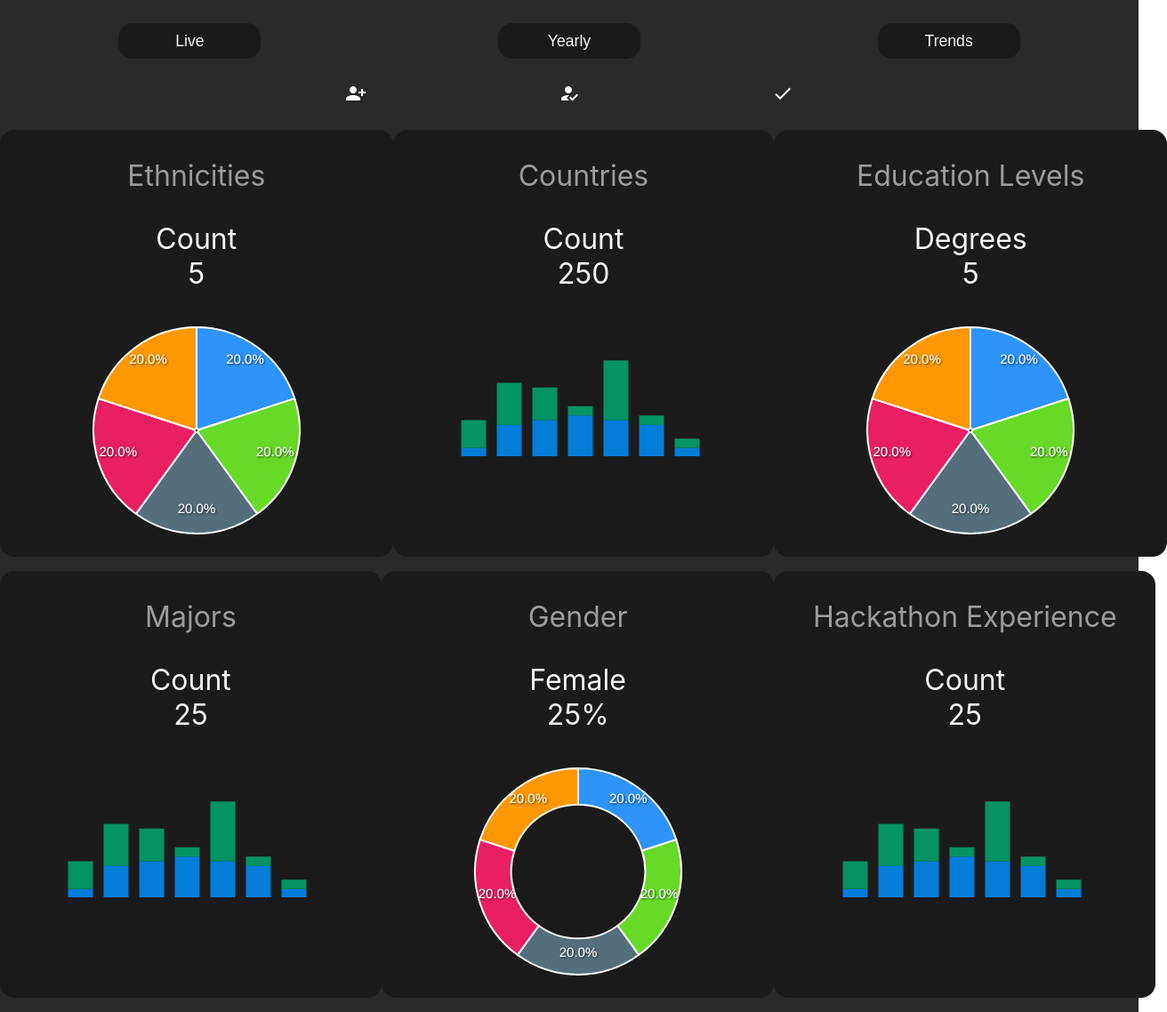
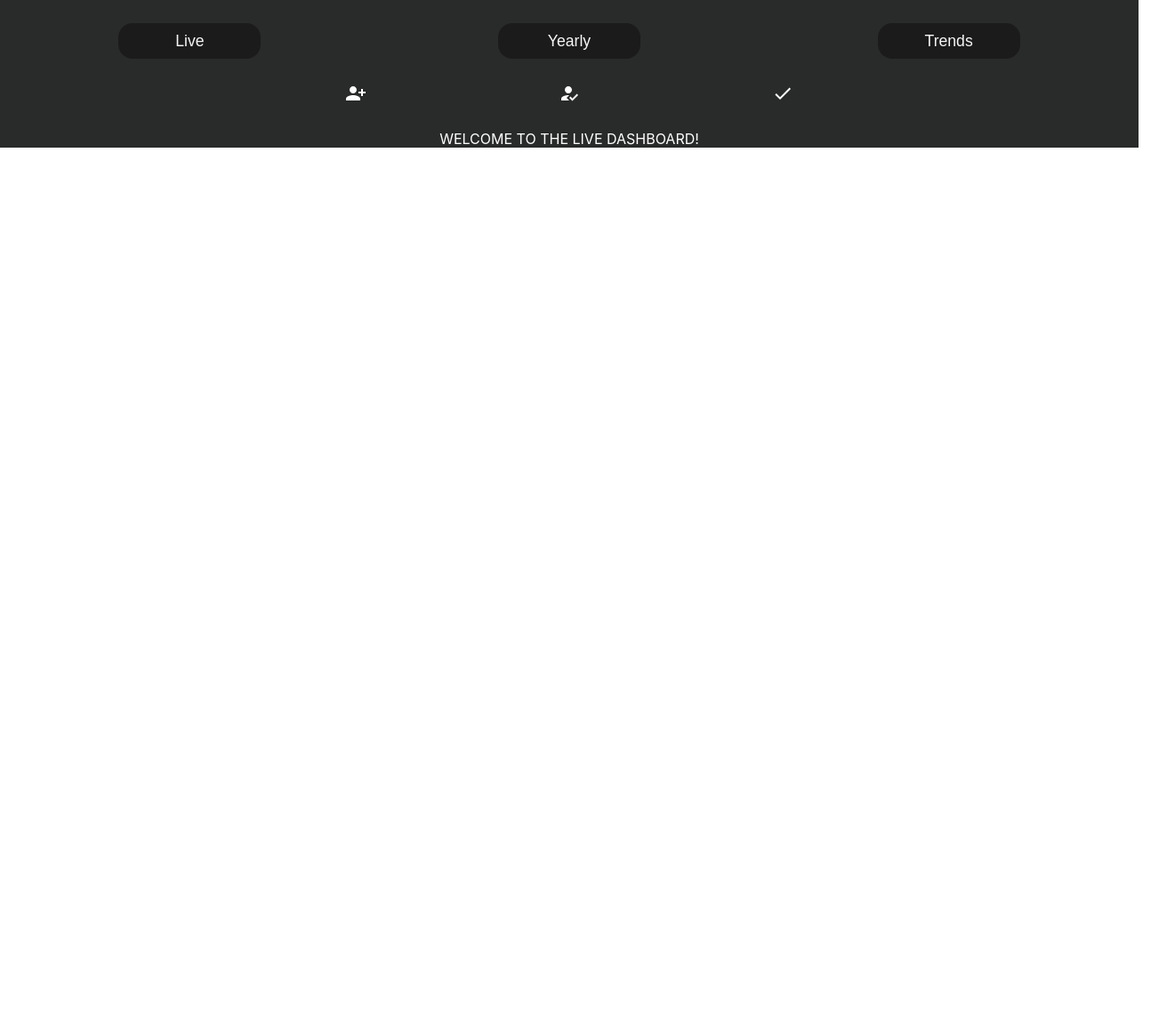
Before and after one commit to nishilfaldu/react-dashboard, a React (Create React App) app: page / in a window 1280 px wide. Shown: the whole page at 89% size, 1312 px wide, since content can reach past the window. After the commit the page ends 800 px from the top, so only its background shows below. Built offline with nearby package versions, Linux system fonts and the light colour scheme.

Commit message:
added props to live dashboard

```diff
--- a/src/components/dashboards/LiveDashboard.js
+++ b/src/components/dashboards/LiveDashboard.js
@@ -9,19 +9,19 @@ const StyledRow = styled.div`
     padding-bottom: 1rem;
 `
 
-const LiveDashboard = function(){
+const LiveDashboard = function(props){
     return(
         <div>
             <StyledRow>
-                <PieChartCard cardTitle="Ethnicities" cardLabel="Count" cardValue="5" chartType={'pie'}></PieChartCard>
-                <BarChartCard cardTitle="Countries" cardLabel="Count" cardValue="250"></BarChartCard>
-                <PieChartCard cardTitle="Education Levels" cardLabel="Degrees" cardValue="5" chartType={'pie'}></PieChartCard>
+                <PieChartCard cardTitle="Ethnicities" cardLabel="Count" cardValue={props.ethnicityVal} chartType={'pie'}></PieChartCard>
+                <BarChartCard cardTitle="Countries" cardLabel="Count" cardValue={props.countriesVal}></BarChartCard>
+                <PieChartCard cardTitle="Education Levels" cardLabel="Degrees" cardValue={props.degreesVal} chartType={'pie'}></PieChartCard>
             </StyledRow>
 
             <StyledRow>
-                <BarChartCard cardTitle="Majors" cardLabel="Count" cardValue="25"></BarChartCard>
-                <PieChartCard cardTitle="Gender" cardLabel="Female" cardValue="25%" chartType={'donut'}></PieChartCard>
-                <BarChartCard cardTitle="Hackathon Experience" cardLabel="Count" cardValue="25"></BarChartCard>
+                <BarChartCard cardTitle="Majors" cardLabel="Count" cardValue={props.majorsVal}></BarChartCard>
+                <PieChartCard cardTitle="Gender" cardLabel="Female" cardValue={props.genderVal} chartType={'donut'}></PieChartCard>
+                <BarChartCard cardTitle="Hackathon Experience" cardLabel="Count" cardValue={props.hackExperienceVal}></BarChartCard>
             </StyledRow>
             {/* <SparklineCard></SparklineCard> */}
         </div>
--- a/src/components/pages/LivePage.js
+++ b/src/components/pages/LivePage.js
@@ -10,17 +10,18 @@ const StyledRow = styled.div`
     padding-bottom: 1rem;
 `
 
-// const handleChange = function(whichTab){
-//     console.log(whichTab);
-// }
-
 const LivePage = function(props){
 
-    const [data, setData] = useState('registered');
+    const [data, setData] = useState('0');
 
     let toRender;
     if (data === 'registered'){
-        toRender = <LiveDashboard></LiveDashboard>;
+        toRender = <LiveDashboard ethnicityVal='5'
+                                    countriesVal='5'
+                                    degreesVal='5'
+                                    majorsVal='5'
+                                    genderVal='5'
+                                    hackExperienceVal='5'></LiveDashboard>;
     }
     else if (data === 'confirmed'){
         toRender = <div style={{color: 'white'}}>CONFIRMED DASHBOARD</div>;
@@ -29,7 +30,7 @@ const LivePage = function(props){
         toRender = <div style={{color: 'white'}}>CHECKED IN DASHBOARD</div>;
     }
     else {
-        toRender = '404!'
+        toRender = <div style={{color: 'white'}}>WELCOME TO THE LIVE DASHBOARD!</div>
     }
 
     return(
```
